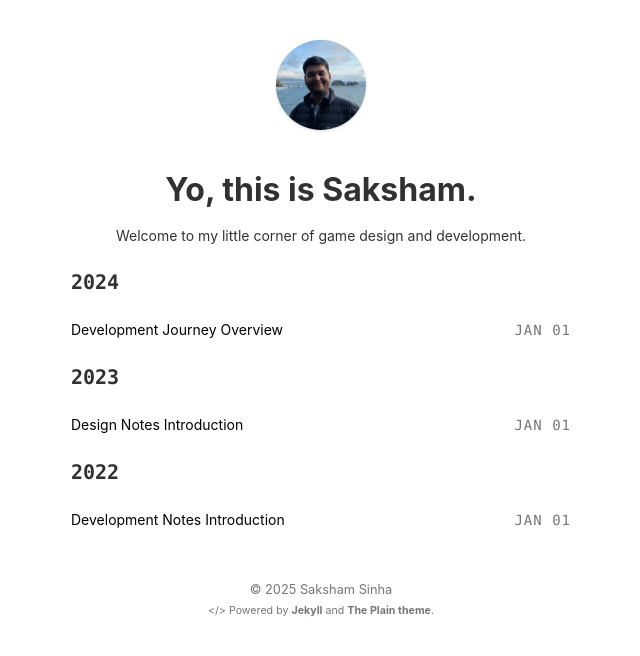
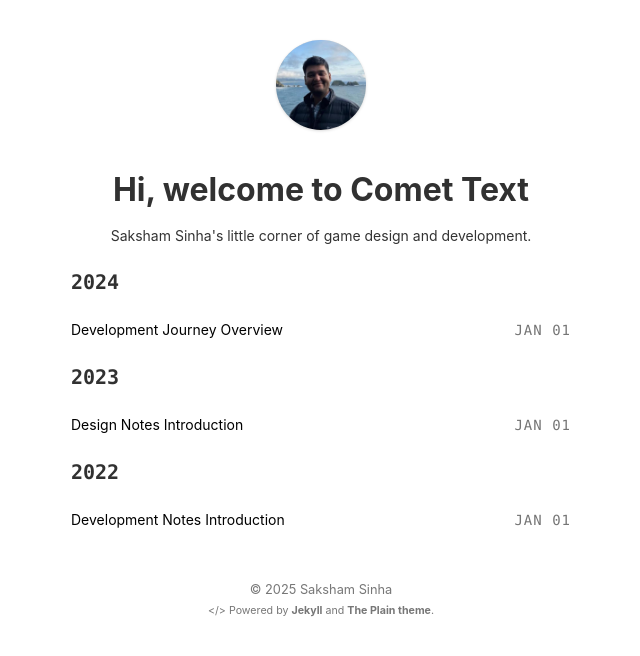
Before and after one commit to sinhaha99/sinhaha99.github.io, a Jekyll site: the page built from index.html, in a window 1280 px wide. Shown: the top 656 px of the page, without its empty margins (319-959 px from the left). Built offline with Jekyll 4.4.1, drawn with Linux system fonts in a browser that asks for light colours.

Commit message:
Update header: show only on homepage, change text to 'Hi, welcome to Comet Text'

```diff
--- a/_includes/header.html
+++ b/_includes/header.html
@@ -15,7 +15,9 @@
 
 </aside>
 
+{% if page.url == '/index.html' or page.url == '/' %}
 <header class="site-header" style="text-align: center;">
-	<h1 class="site-title">Yo, this is Saksham.</h1>
-	<p class="site-subtitle">Welcome to my little corner of game design and development.</p>
+	<h1 class="site-title">Hi, welcome to Comet Text</h1>
+	<p class="site-subtitle">Saksham Sinha's little corner of game design and development.</p>
 </header>
+{% endif %}
```
